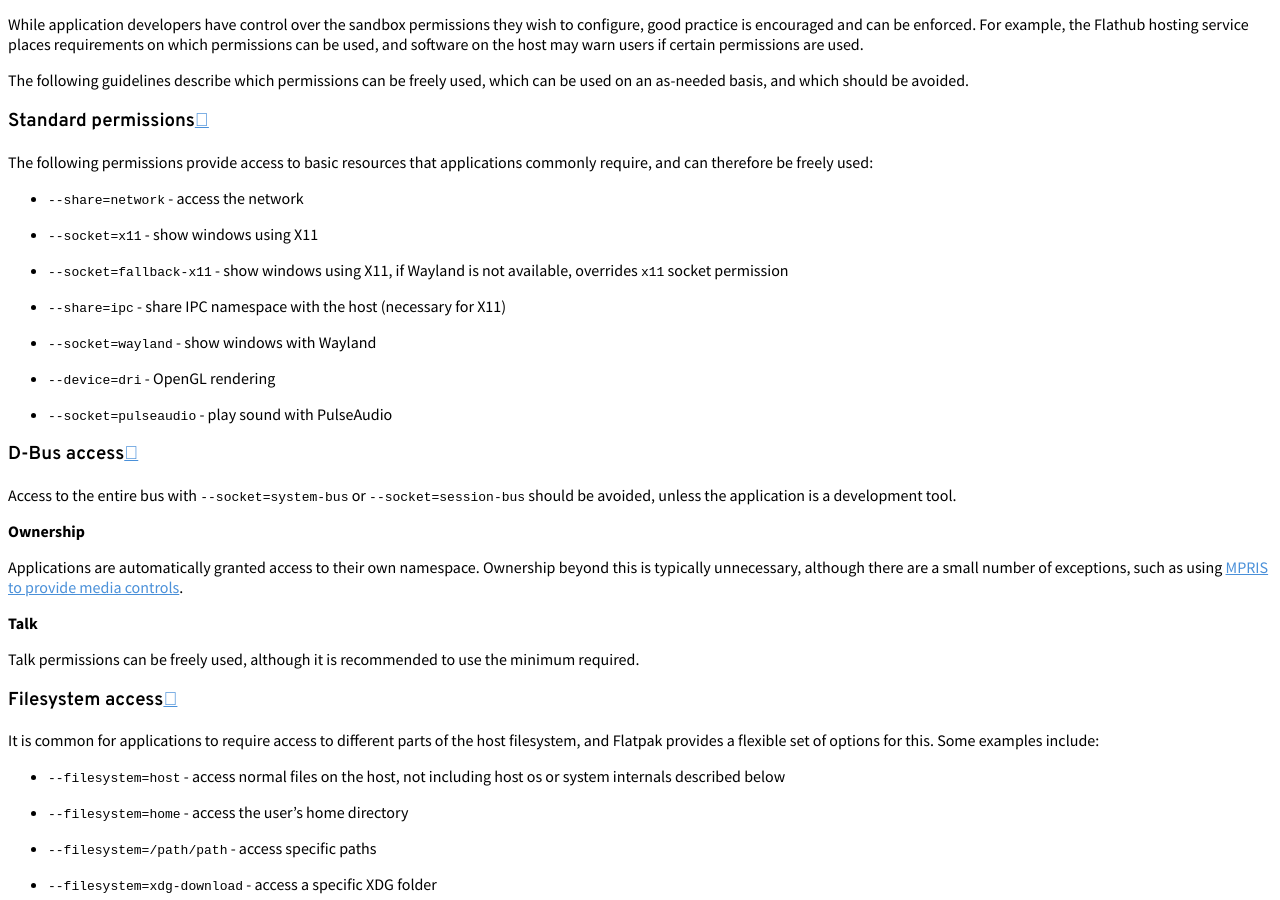
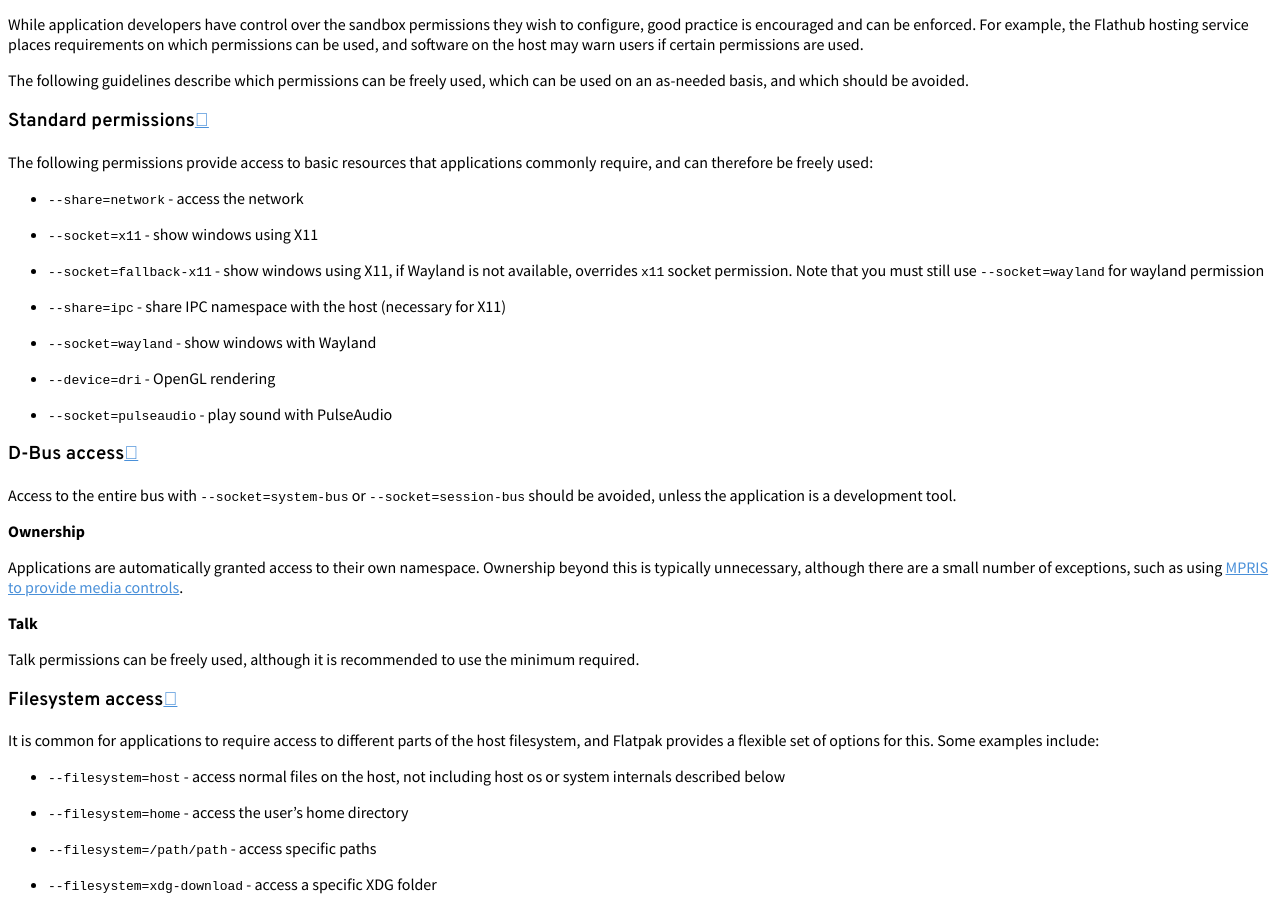
Before and after one commit to flatpak/flatpak-docs, a Sphinx documentation site: the page built from docs/sandbox-permissions.rst, in a window 1280 px wide and 900 px high, scrolled down 1617 px. Built offline with Sphinx 7.4.7 and the Read the Docs theme 2.0.0, drawn with Linux system fonts in a browser that asks for light colours.

Commit message:
--socket=wayland doesn't obviate fallback-x11 (#227)

```diff
--- a/docs/sandbox-permissions.rst
+++ b/docs/sandbox-permissions.rst
@@ -77,7 +77,8 @@ commonly require, and can therefore be freely used:
 - ``--share=network`` - access the network
 - ``--socket=x11`` - show windows using X11
 - ``--socket=fallback-x11`` - show windows using X11, if Wayland is not
-  available, overrides ``x11`` socket permission
+  available, overrides ``x11`` socket permission. Note that you must
+  still use ``--socket=wayland`` for wayland permission
 - ``--share=ipc`` - share IPC namespace with the host (necessary for X11)
 - ``--socket=wayland`` - show windows with Wayland
 - ``--device=dri`` - OpenGL rendering
```
